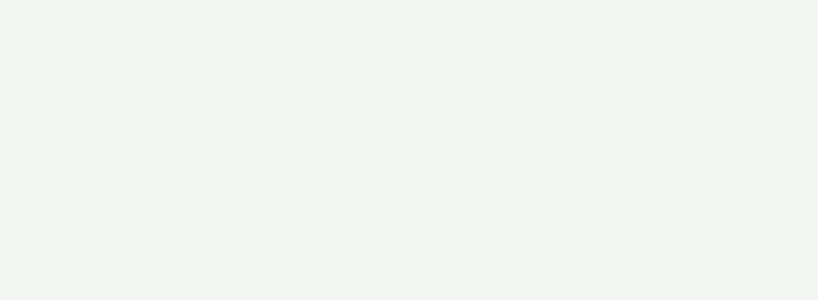
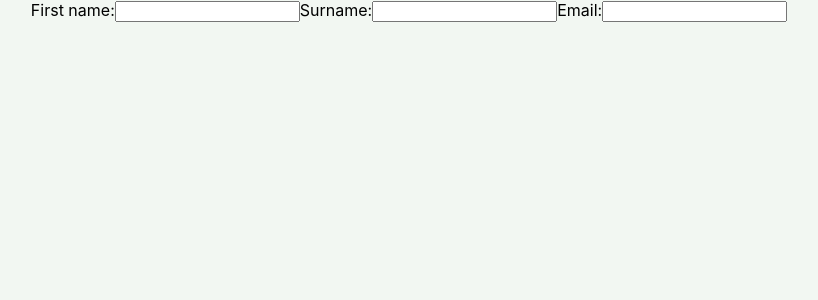
Before and after one commit to PAZHames/WhoCares, a React (Create React App) app in the folder my-react-app/: page /signUp in a window 1280 px wide. Before the commit this address had no page. Shown: the top 300 px of the page, without its empty margins (231-1049 px from the left). Built offline with nearby package versions, Linux system fonts and the light colour scheme.

Commit message:
feat: added basic form to add new user, including first name, surname and email. added route to access form from signup button on homepage

```diff
--- a/my-react-app/src/App.css
+++ b/my-react-app/src/App.css
@@ -39,4 +39,5 @@
 
 body {
   background-color: rgba(8, 106, 4, 0.05);
+
 }
--- a/my-react-app/src/App.js
+++ b/my-react-app/src/App.js
@@ -5,6 +5,7 @@ import HomePage from "./pages/Home";
 import Profile from './pages/Profile';
 import Groups from './pages/Groups';
 import Events from './pages/Events';
+import Signup from './pages/Signup';
 
 function App() {
   return (
@@ -15,6 +16,7 @@ function App() {
         <Route path = '/profile' element={<Profile/>} />
         <Route path = '/groups' element={<Groups/>} />
         <Route path = '/events' element={<Events/>} />
+        <Route path = '/signUp' element={<Signup/>} />
 
 
       </Routes>
--- a/my-react-app/src/components/Hero.js
+++ b/my-react-app/src/components/Hero.js
@@ -10,7 +10,7 @@ export default function Hero() {
       <div className={classes["home-buttons-container"]}>
         <Link to="/groups"><button className={classes["home-button"]}>Join a group</button></Link>
         <Link to="/events"><button className={classes["home-button"]}>Join an event</button></Link>
-        <Link to="/"><button className={classes["home-action-button"]}>Sign up now!</button></Link>
+        <Link to="/signUp"><button className={classes["home-action-button"]}>Sign up now!</button></Link>
       </div>
     </div>
   );
--- /dev/null
+++ b/my-react-app/src/components/NewUserForm.js
@@ -0,0 +1,44 @@
+import { useState } from "react"
+
+
+// should useState be here? Probably not. Probably it should be in the page
+
+export default function NewUserForm() {
+    const [firstName, setFirstName] = useState('')
+    const [surname, setSurname] = useState('')
+    const [email, setEmail] = useState('')
+
+  return (
+    <>
+    <form>
+        <label>
+            <span>First name:</span>
+                <input
+                required
+                type="text"
+                onChange={(e) => setFirstName(e.target.value)}
+                value={firstName}
+                />
+        </label>
+        <label>
+            <span>Surname:</span>
+                <input
+                required
+                type="text"
+                onChange={(e) => setSurname(e.target.value)}
+                value={surname}
+                />
+        </label>
+        <label>
+            <span>Email:</span>
+                <input
+                required
+                type="email"
+                onChange={(e) => setEmail(e.target.value)}
+                value={email}
+                />
+        </label>
+    </form>
+    </>
+  )
+}
--- /dev/null
+++ b/my-react-app/src/pages/Signup.js
@@ -0,0 +1,9 @@
+import NewUserForm from "../components/NewUserForm";
+
+export default function Signup() {
+  return (
+    <>
+    <NewUserForm/>
+    </>
+  )
+}
```
Also changed, not shown: my-react-app/public/black-logo-banner.png (added), my-react-app/public/green-logo-banner.png (added).
